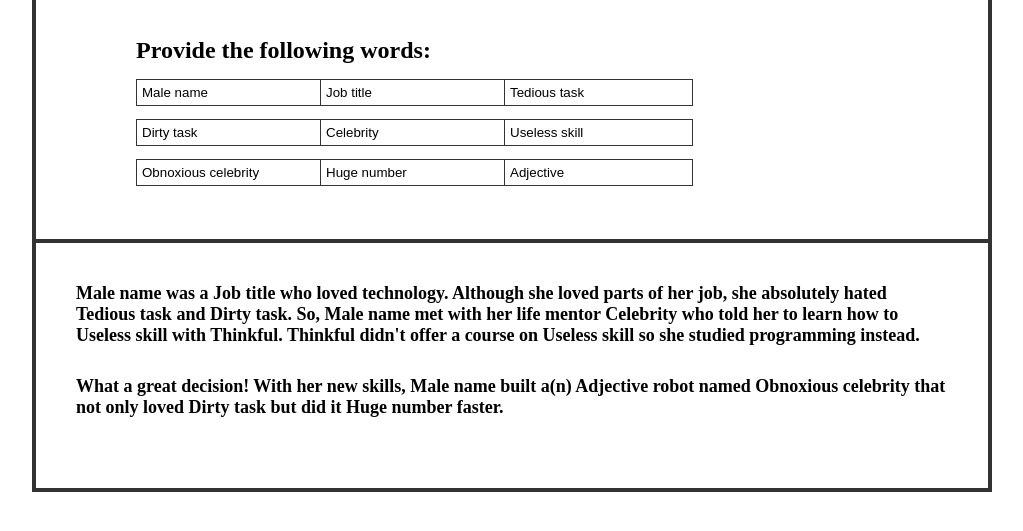
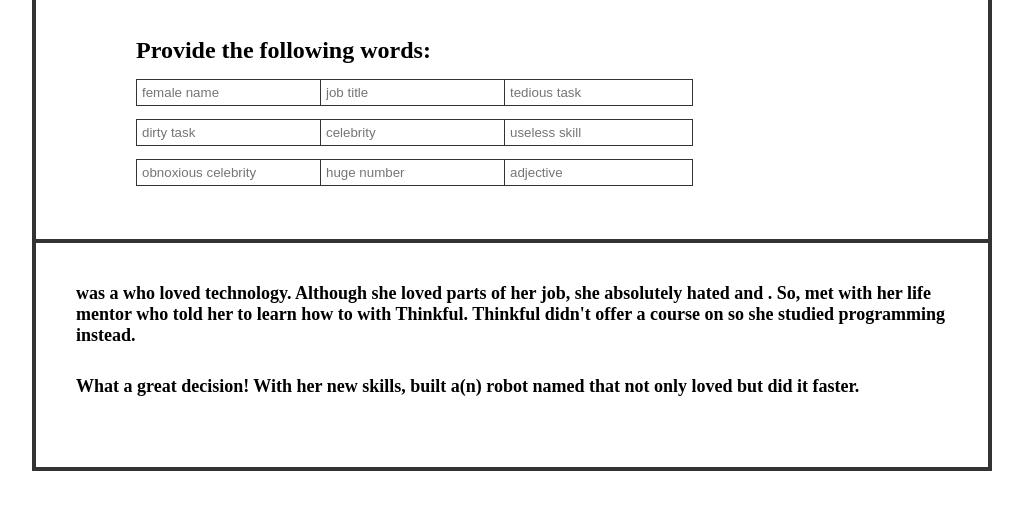
Before and after one commit to dansheard/ngMadLibs, a plain HTML site: page index.html in a window 1280 px wide. Shown: the part 245-776 px from the top of the page, without its empty margins (128-1151 px from the left). Drawn offline with Linux system fonts and the light colour scheme.

Commit message:
Initial refactor of mad libs

```diff
--- /dev/null
+++ b/assets/js/MadLibs.js
@@ -0,0 +1,12 @@
+angular.module('MadLibs', [])
+			 	.controller('datactrl', function($scope) {
+					$scope.model = {female_name: '',
+													job_title: '',
+													tedious_task: '',
+													dirty_task: '',
+													celebrity: '',
+													useless_skill: '',
+													obnoxious_celebrity: '',
+													huge_number: '',
+													adjective: '' }
+});
--- a/index.html
+++ b/index.html
@@ -1,12 +1,13 @@
 <!doctype html>
-<html lang="en" ng-app="">
+<html lang="en" ng-app="MadLibs">
 <head>
     <meta charset="UTF-8">
     <title>ngMadLibs</title>
     <link rel="stylesheet" href="assets/css/styles.css">
     <script src="assets/js/libs/angular.min.js" type="text/javascript"></script>
+    <script src="assets/js/MadLibs.js" type="text/javascript"></script>
 </head>
-<body ng-init="female_name='Male name';job_title='Job title';tedious_task='Tedious task';dirty_task='Dirty task';celebrity='Celebrity';useless_skill='Useless skill';obnoxious_celebrity='Obnoxious celebrity';huge_number='Huge number';adjective='Adjective'">
+<body ng-controller="datactrl">
 	<div class="wrapper">
 		<header>
 			<div class="header-left">
@@ -19,42 +20,45 @@
 		</header>
 
 		<section class="words">
+
 			<h2 class="words__heading">Provide the following words:</h2>
+			<form name="madLibsForm" ng-submit="submit(); submitted = true;" novalidate>
 				<ul class="words__list">
 					<li class="words__item-wrapper">
-					<input type="text" class="words__item" ng-model="female_name">
+						<input type="text" class="words__item" ng-model="model.female_name" placeholder="female name" required>
 					</li>
 					<li class="words__item-wrapper">
-					<input type="text" class="words__item" ng-model="job_title">
+						<input type="text" class="words__item" ng-model="model.job_title" placeholder="job title" required>
 					</li>
 					<li class="words__item-wrapper">
-					<input type="text" class="words__item" ng-model="tedious_task">
+						<input type="text" class="words__item" ng-model="model.tedious_task" placeholder="tedious task" required>
 					</li>
 					<li class="words__item-wrapper">
-					<input type="text" class="words__item" ng-model="dirty_task">
+						<input type="text" class="words__item" ng-model="model.dirty_task" placeholder="dirty task" required>
 					</li>
 					<li class="words__item-wrapper">
-					<input type="text" class="words__item" ng-model="celebrity">
+						<input type="text" class="words__item" ng-model="model.celebrity" placeholder="celebrity" required>
 					</li>
 					<li class="words__item-wrapper">
-					<input type="text" class="words__item" ng-model="useless_skill">
+						<input type="text" class="words__item" ng-model="model.useless_skill" placeholder="useless skill" required>
 					</li>
 					<li class="words__item-wrapper">
-					<input type="text" class="words__item" ng-model="obnoxious_celebrity">
+						<input type="text" class="words__item" ng-model="model.obnoxious_celebrity" placeholder="obnoxious celebrity" required>
 					</li>
 					<li class="words__item-wrapper">
-					<input type="text" class="words__item" ng-model="huge_number">
+						<input type="text" class="words__item" ng-model="model.huge_number" placeholder="huge number" required>
 					</li>
 					<li class="words__item-wrapper">
-					<input type="text" class="words__item" ng-model="adjective">
+						<input type="text" class="words__item" ng-model="model.adjective" placeholder="adjective" required>
 					</li>
 				</ul>
+			</form>
 		</section>
 
 		<section class="main-content">
-			<p class="main-content__text"><span>{{ female_name }}</span> was a {{ job_title }} who loved technology. Although she loved parts of her job, she absolutely hated {{ tedious_task }} and {{ dirty_task }}. So, {{female_name}} met with her life mentor {{ celebrity }} who told her to learn how to {{ useless_skill }} with Thinkful. Thinkful didn't offer a course on {{ useless_skill }} so she studied programming instead. </p>
+			<p class="main-content__text"><span>{{ model.female_name }}</span> was a {{ model.job_title }} who loved technology. Although she loved parts of her job, she absolutely hated {{ model.tedious_task }} and {{ model.dirty_task }}. So, {{ model.female_name }} met with her life mentor {{ model.celebrity }} who told her to learn how to {{ model.useless_skill }} with Thinkful. Thinkful didn't offer a course on {{ model.useless_skill }} so she studied programming instead. </p>
 
-			<p class="main-content__text">What a great decision! With her new skills, {{ female_name }} built a(n) {{ adjective }} robot named {{ obnoxious_celebrity }} that not only loved {{ dirty_task }} but did it {{ huge_number }} faster.</p>
+			<p class="main-content__text">What a great decision! With her new skills, {{ model.female_name }} built a(n) {{ model.adjective }} robot named {{ model.obnoxious_celebrity }} that not only loved {{ model.dirty_task }} but did it {{ model.huge_number }} faster.</p>
 
 		</section>
 
```
Lines whose indentation alone changed are shown as unchanged.
